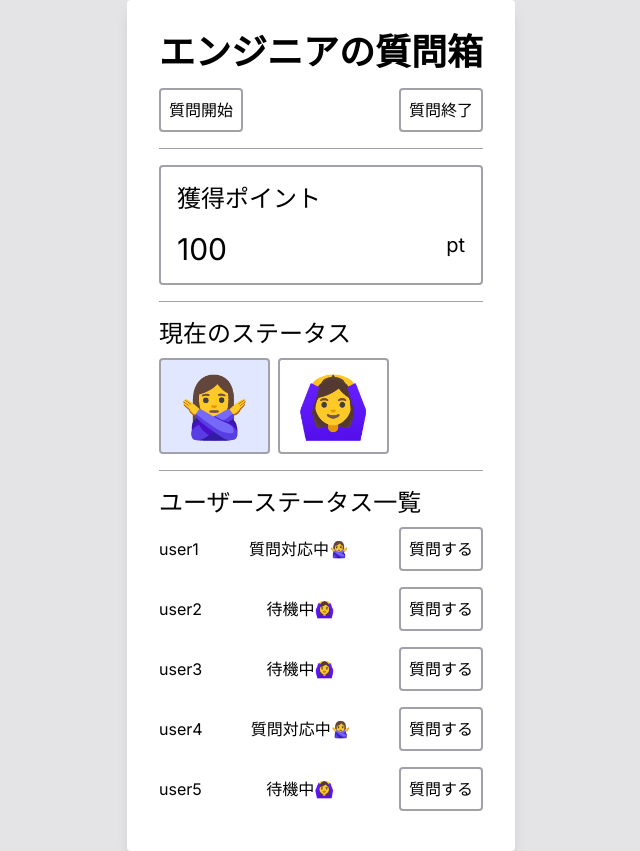
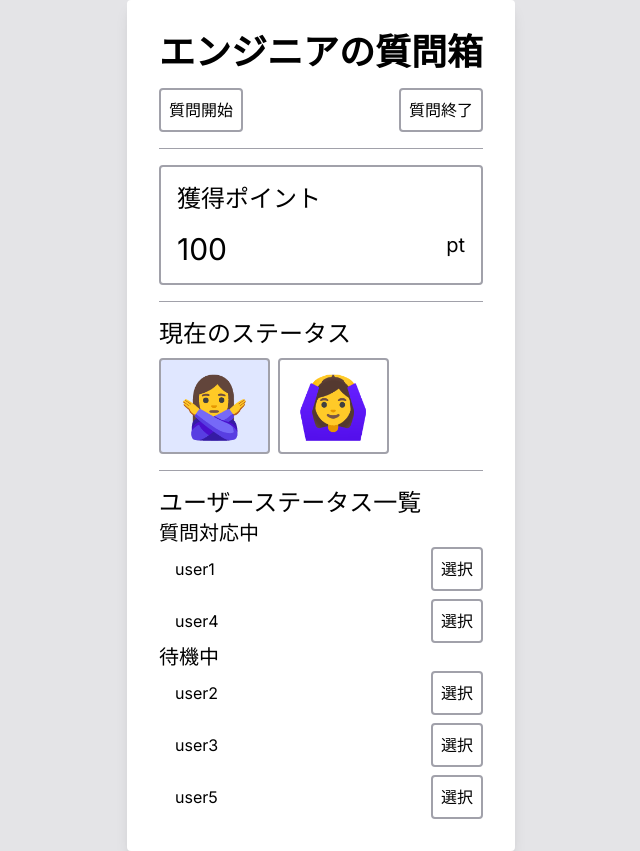
Before and after one commit to tomizawakenshin/BIPROGY_teamF, a Next.js app in the folder client/: page / in a window 1280 px wide. Shown: the whole page, without its empty margins (319-959 px from the left). Built offline with nearby package versions, Linux system fonts and the light colour scheme.

Commit message:
ユーザー一覧の表示を変更

```diff
--- a/client/src/components/user-list.tsx
+++ b/client/src/components/user-list.tsx
@@ -1,16 +1,11 @@
 'use client';
 
 import { Button } from '@/components/button';
+import { User } from '@/types/data';
 import { emojis } from '@/utils/assets';
 import { getUsers, selectUser } from '@/utils/fetcher';
 import { useRouter } from 'next/navigation';
 import { useEffect, useState } from 'react';
-
-type User = {
-  name: string;
-  status: string;
-  id: number;
-};
 
 export function UserList() {
   const [users, setUsers] = useState<User[]>([]);
@@ -29,13 +24,23 @@ export function UserList() {
   return (
     <div>
       <h2 className='text-2xl'>ユーザーステータス一覧</h2>
-      {users.map((user) => (
-        <div key={user.name} className='flex justify-between items-center py-2'>
-          <span>{user.name}</span>
-          <span>{user.status}</span>
-          <Button onClick={() => jumpToUser(user.id)}>質問する</Button>
-        </div>
-      ))}
+      <div>
+        {emojis.map((emoji) => (
+          <div key={emoji.path}>
+            <h3 className='text-xl'>{emoji.text}</h3>
+            <div className='space-y-2 pl-4'>
+              {users
+                .filter((user) => user.status === emoji.label)
+                .map((user) => (
+                  <div key={user.id} className='flex justify-between items-center gap-2'>
+                    <span>{user.name}</span>
+                    <Button onClick={() => jumpToUser(user.id)}>選択</Button>
+                  </div>
+                ))}
+            </div>
+          </div>
+        ))}
+      </div>
     </div>
   );
 }
--- /dev/null
+++ b/client/src/types/data.ts
@@ -0,0 +1,5 @@
+export type User = {
+  id: number;
+  name: string;
+  status: string;
+};
--- a/client/src/utils/fetcher.ts
+++ b/client/src/utils/fetcher.ts
@@ -1,3 +1,4 @@
+import { User } from '@/types/data';
 import axios from 'axios';
 
 export async function getPoint() {
@@ -17,7 +18,7 @@ export async function endQuestion() {
 
 export async function getStatus() {
   // TODO: ステータスを取得する
-  return { status: '質問対応中🙅‍♀️' };
+  return { status: '🙅‍♀️' };
 }
 
 export async function updateStatus(path: string) {
@@ -28,12 +29,12 @@ export async function updateStatus(path: string) {
 export async function getUsers() {
   // TODO: ユーザー一覧を取得する
   return [
-    { name: 'user1', status: '質問対応中🙅‍♀️', id: 1 },
-    { name: 'user2', status: '待機中🙆‍♀️', id: 2 },
-    { name: 'user3', status: '待機中🙆‍♀️', id: 3 },
-    { name: 'user4', status: '質問対応中🙅‍♀️', id: 4 },
-    { name: 'user5', status: '待機中🙆‍♀️', id: 5 },
-  ];
+    { name: 'user1', status: '🙅‍♀️', id: 1 },
+    { name: 'user2', status: '🙆‍♀️', id: 2 },
+    { name: 'user3', status: '🙆‍♀️', id: 3 },
+    { name: 'user4', status: '🙅‍♀️', id: 4 },
+    { name: 'user5', status: '🙆‍♀️', id: 5 },
+  ] as User[];
 }
 
 export async function selectUser(id: number) {
```
